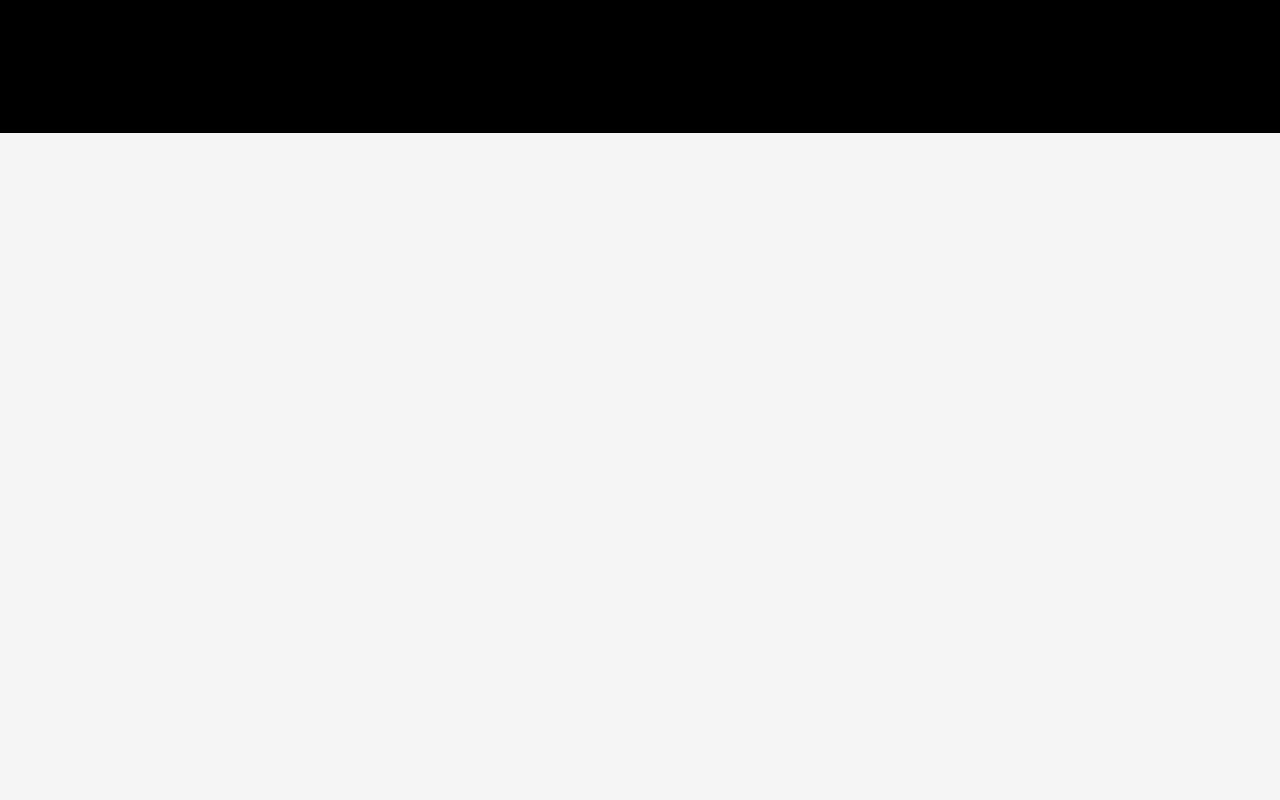
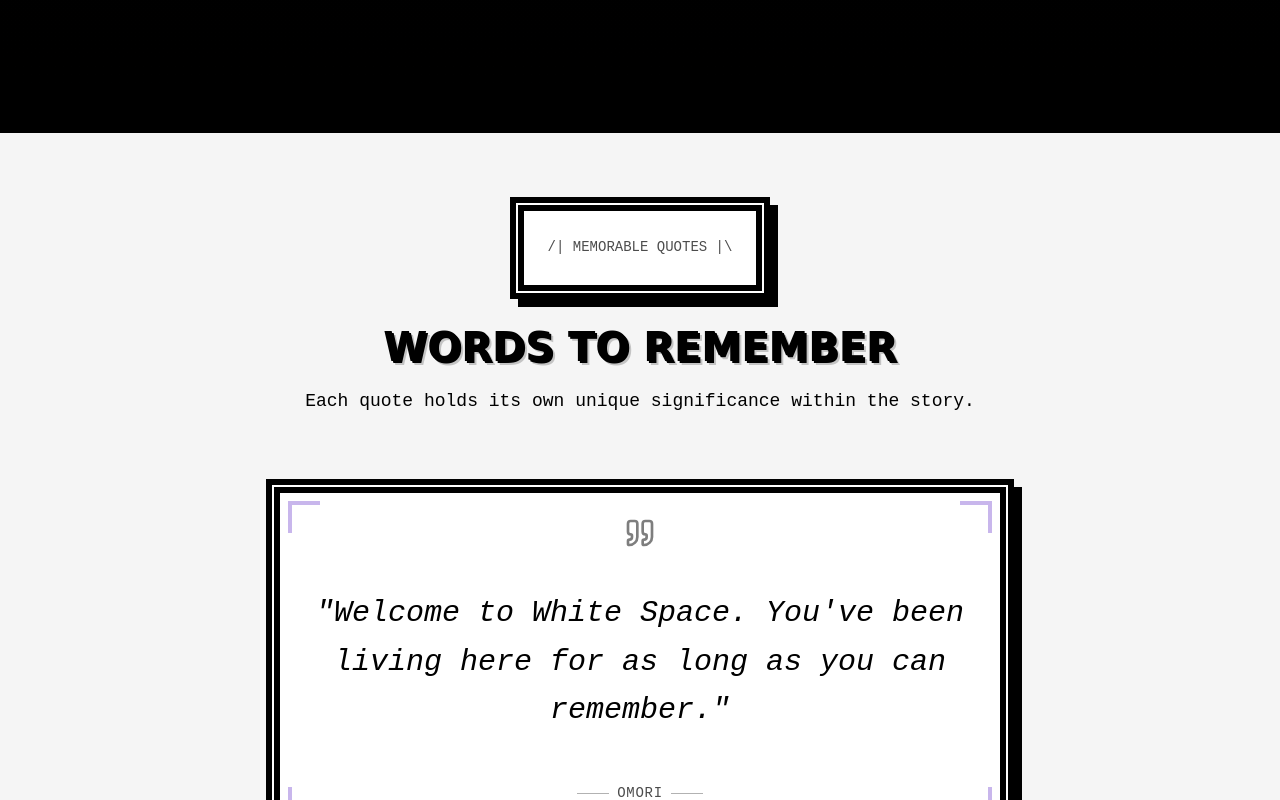
Before and after one commit to florixak/omori-headspace, a Next.js app: page / in a window 1280 px wide. Shown: the part 6800-7600 px from the top of the page. Before the commit the page ends 6933 px from the top, so only its background shows below. Built offline with nearby package versions, Linux system fonts and the light colour scheme.

Commit message:
Add Quotes component to Home page
Imported and rendered the Quotes component in the Home page to display quotes alongside existing sections.

```diff
--- a/app/page.tsx
+++ b/app/page.tsx
@@ -3,6 +3,7 @@
 import Header from "@/components/header";
 import Hero from "@/components/hero";
 import Locations from "@/components/locations";
+import Quotes from "@/components/quotes";
 
 export default function Home() {
   return (
@@ -12,6 +13,7 @@
       <Characters />
       <Emotions />
       <Locations />
+      <Quotes />
     </main>
   );
 }
```
